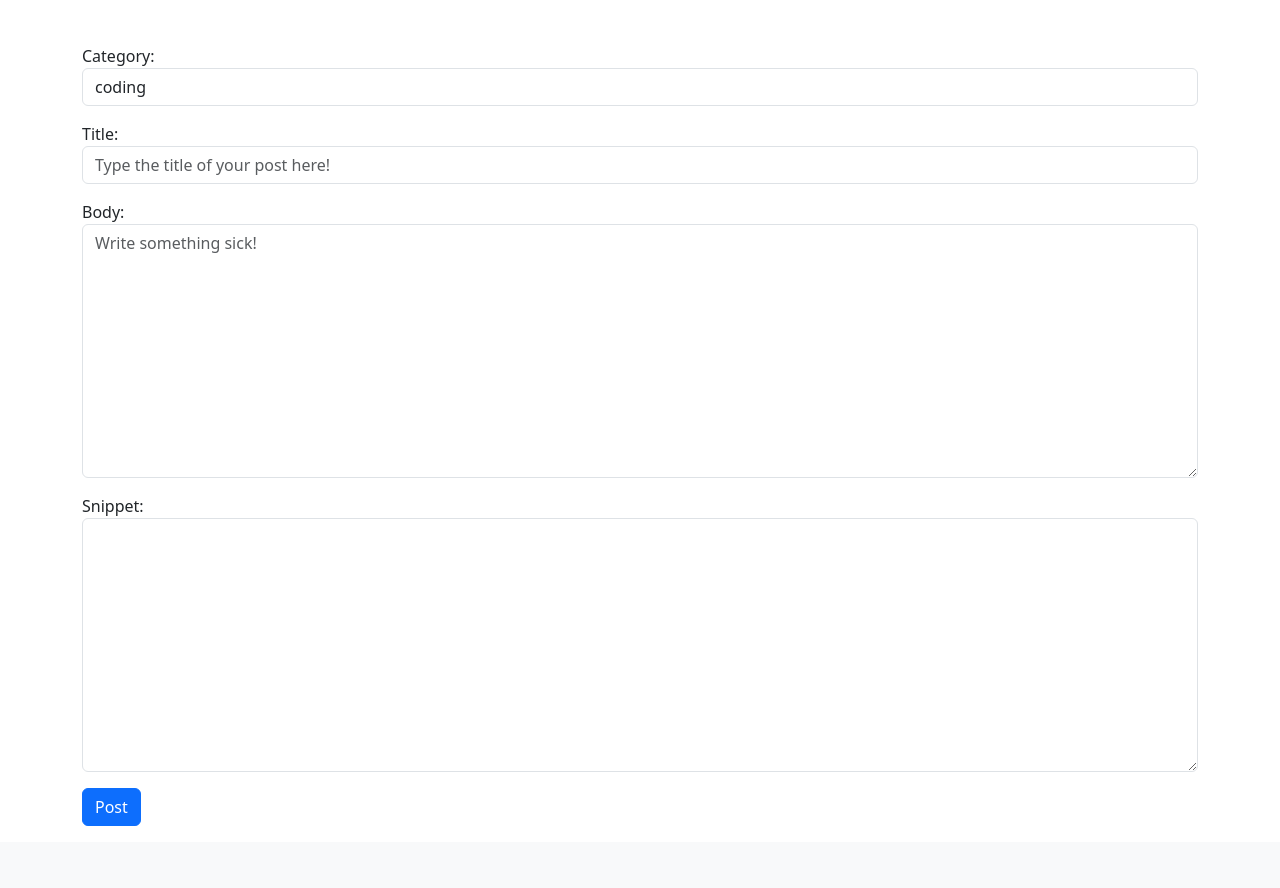
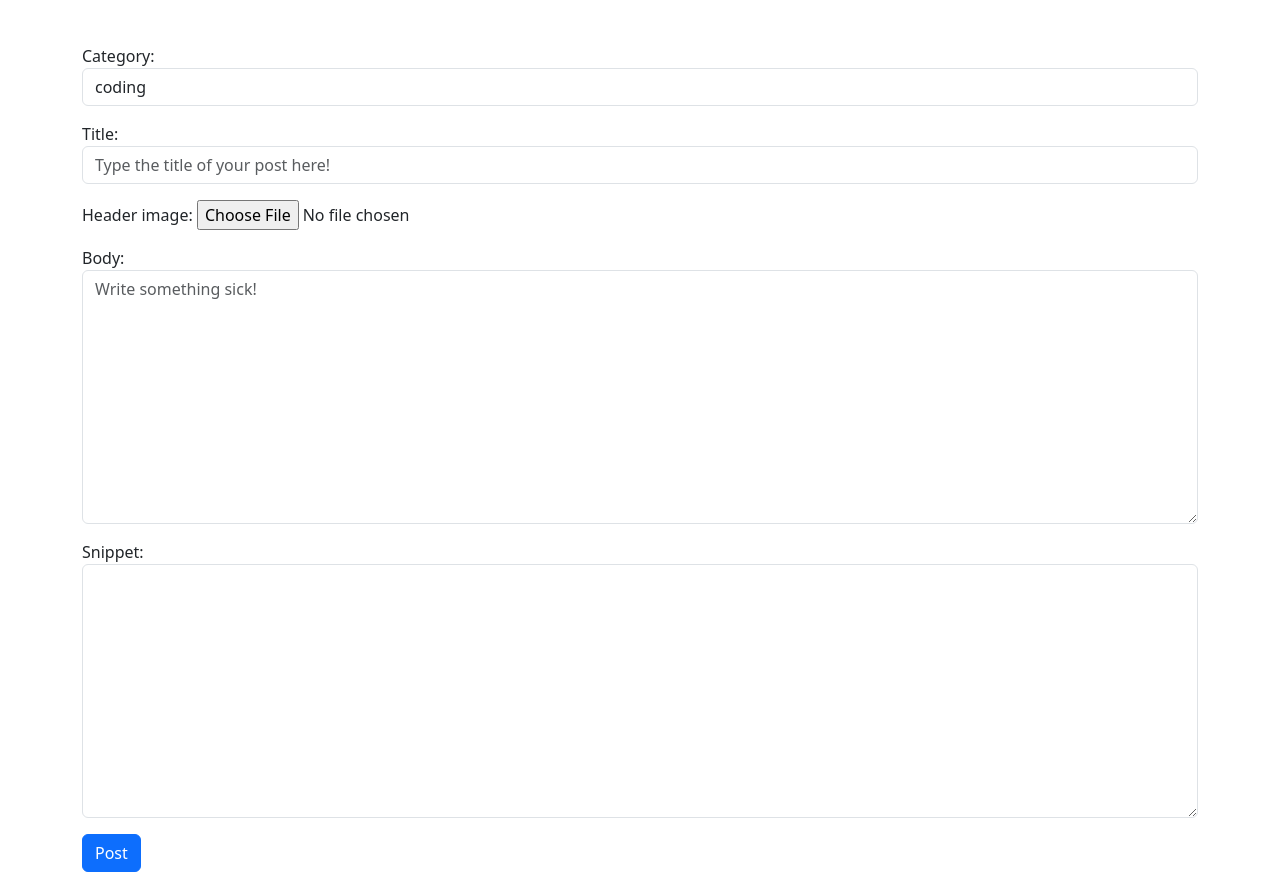
Before and after one commit to Th3VaultDweller/Django-Blog-App, a Django app: page /add_post/ in a window 1280 px wide. Shown: the part 140-1028 px from the top of the page. Before the commit the page ends 966 px from the top, so only its background shows below. Run offline with Django 4.2, Linux system fonts and the light colour scheme; a user stored in the database is signed in; data comes from the database, SQL or seed files in the repository; both versions use the stored data as it was after the commit; some libraries are stand-ins or nearby versions.

Commit message:
Added an option to make a header picture

```diff
--- a/Blog/settings.py
+++ b/Blog/settings.py
@@ -124,6 +124,8 @@ USE_TZ = True
 # https://docs.djangoproject.com/en/4.2/howto/static-files/
 
 STATIC_URL = '/static/'
+MEDIA_URL ='/media/' # где будут храниться все медиа-файлы
+MEDIA_ROOT = os.path.join(BASE_DIR, 'media')
 STATICFILES_DIRS = [
    os.path.join(BASE_DIR, "static"),
    ]
--- a/Blog/urls.py
+++ b/Blog/urls.py
@@ -16,10 +16,13 @@ Including another URLconf
 """
 from django.contrib import admin
 from django.urls import path, include
+from django.conf import settings
+from django.conf.urls.static import static
+
 
 urlpatterns = [
     path('admin/', admin.site.urls),
     path('', include('blogs.urls')),
     path('members/', include('django.contrib.auth.urls')),
     path('members/', include('members.urls')),
-]
+]+ static(settings.MEDIA_URL, document_root=settings.MEDIA_ROOT)
--- a/blogs/forms.py
+++ b/blogs/forms.py
@@ -11,7 +11,7 @@ class PostForm(forms.ModelForm):
     """Создание формы для добавления нового поста в блог."""
     class Meta:
         model = Post
-        fields = ('category', 'title', 'author', 'body', 'snippet')
+        fields = ('category', 'title', 'header_image', 'author', 'body', 'snippet')
 
         widgets = {
             'category': forms.Select(choices=choice_list, attrs={'class': 'form-control'}),
@@ -26,7 +26,7 @@ class UpdatePostForm(forms.ModelForm):
     """Создание формы для внесения изменений в существующий пост."""
     class Meta:
         model = Post
-        fields = ('category', 'title', 'body', 'snippet')
+        fields = ('category', 'title', 'header_image', 'body', 'snippet')
 
         widgets = {
             'category': forms.Select(choices=choice_list, attrs={'class': 'form-control'}),
--- a/blogs/models.py
+++ b/blogs/models.py
@@ -21,6 +21,10 @@ class Category(models.Model):
 class Post(models.Model):
     """Репрезентация поста в блоге."""
     category = models.CharField(max_length=100, default='it') # категория поста со значением "IT" по умолчанию
+    # для прикрепления картинок к постам
+    header_image = models.ImageField(null=True,
+                                     blank=True,
+                                     upload_to='images/')
     snippet = models.CharField(max_length=100)
     title = models.CharField(max_length=100) # название поста
     title_tag = models.CharField(max_length=100, default='Blog App')
--- a/blogs/templates/add_post.html
+++ b/blogs/templates/add_post.html
@@ -11,7 +11,7 @@ Blog App - Create a New Blog Post {{ post.title }}
     <h1>Add Post</h1>
     <br/><br/>
     <div class="mb-3">
-        <form method="POST">
+        <form method="POST" enctype="multipart/form-data">
             {% csrf_token %}
             {{ form.media }}
             {{ form.as_p }}
--- a/blogs/templates/article_details.html
+++ b/blogs/templates/article_details.html
@@ -29,6 +29,8 @@
 <br/>
 <hr>
 <br/>
+<img src='{{ post.header_image.url }}'>
+<br/><br/>
 {{ post.body|safe }}
 <br/>
 <br/>
--- a/blogs/templates/update_post.html
+++ b/blogs/templates/update_post.html
@@ -12,7 +12,7 @@ Blog App - Edit & Update Post - {{ post.title }}
         <h1>Edit & Update Post</h1>
         <br/><br/>
         <div class="mb-3">
-            <form method="POST">
+            <form method="POST" enctype="multipart/form-data">
                 {% csrf_token %}
                 {{ form.media }}
                 {{ form.as_p }}
```
Also changed, not shown: blogs/migrations/0010_post_header_image_alter_post_snippet.py (added), db.sqlite3, media/images/000011-5fa44123.webp (added), media/images/2773557413_preview_2111874691_preview_Dishonored_Logo_v1.png (added).
